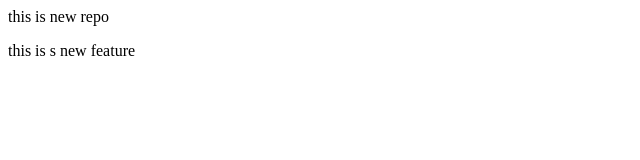
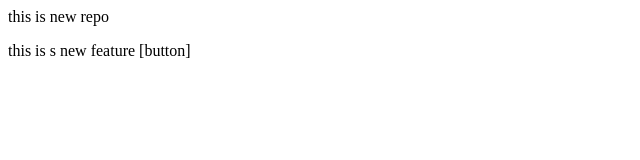
Before and after one commit to Ankit-gt/local-repo, a plain HTML site: page index.html in a window 1280 px wide. Shown: the full height of the page, 0-640 px from the left. Drawn offline with Linux system fonts and the light colour scheme.

```diff
--- a/index.html
+++ b/index.html
@@ -1,2 +1,2 @@
 <p> this is new repo</p>
-<p> this is s new feature</p>
+<p> this is s new feature [button]</p>
```
